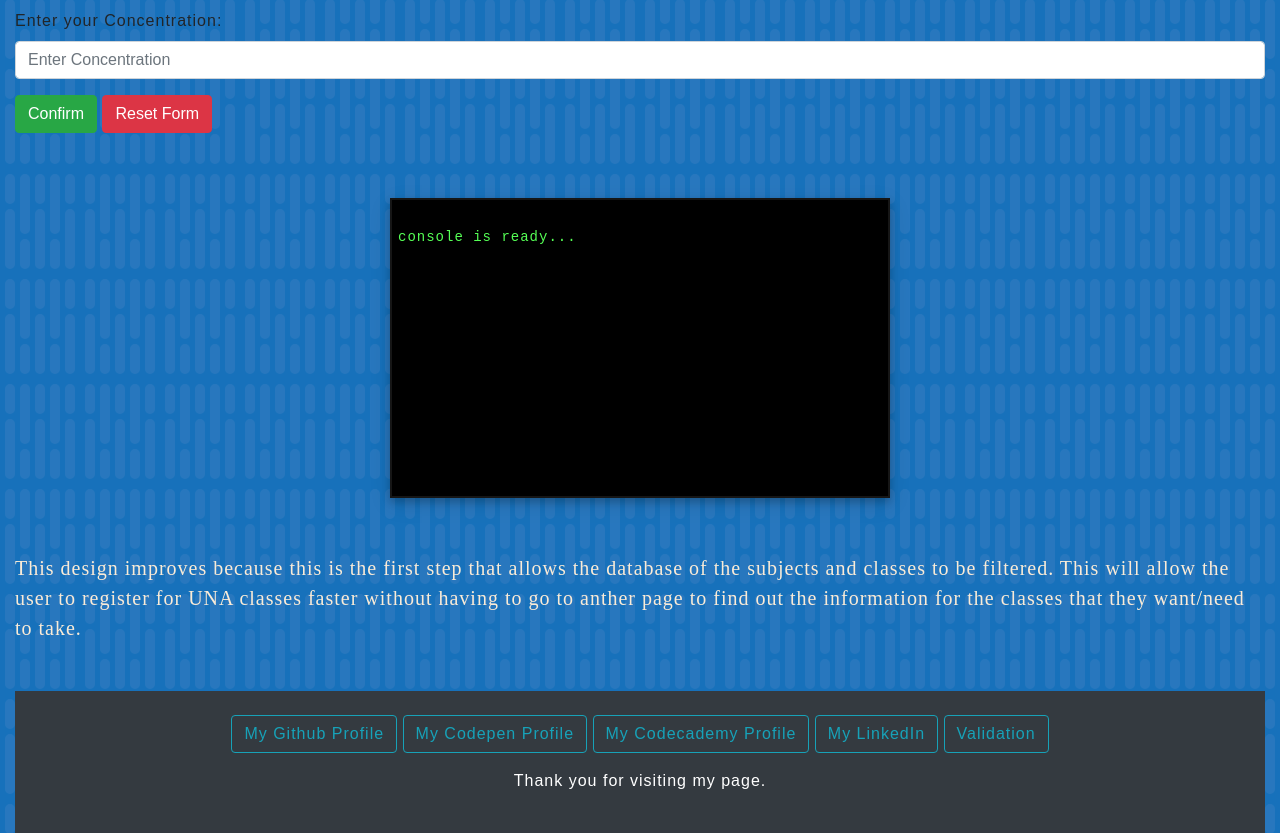
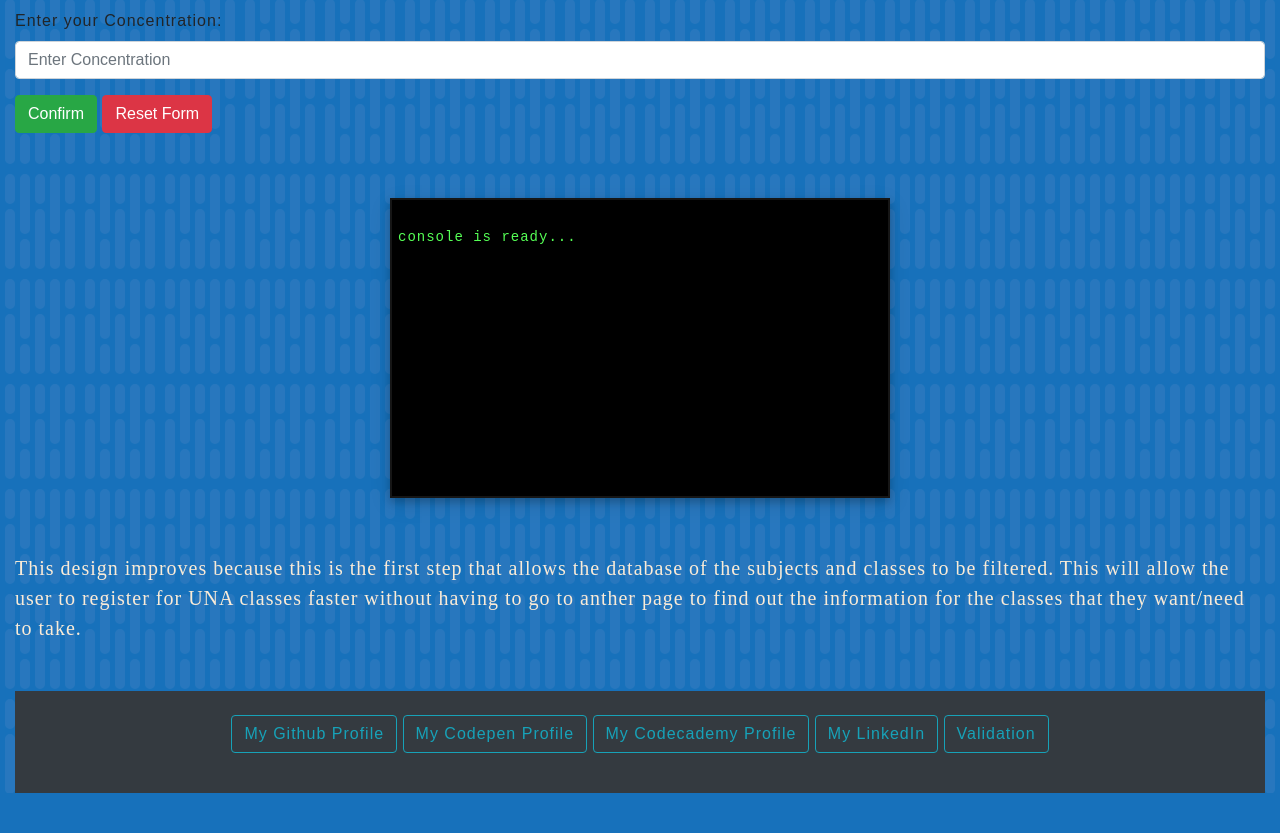
Before and after one commit to cnorwood10/cautious-train-julietCIS330, a plain HTML site: page pages/uxgood.html in a window 1280 px wide. Shown: the part 461-1294 px from the top of the page. After the commit the page ends 1254 px from the top, so only its background shows below. Drawn offline with nearby package versions, Linux system fonts and the light colour scheme.

Commit message:
Add files via upload

```diff
--- a/pages/uxgood.html
+++ b/pages/uxgood.html
@@ -84,7 +84,6 @@
       <a href="https://www.linkedin.com/in/colby-norwood-a66224287" class="btn btn-outline-info" target="linkedin">My LinkedIn</a>
       <a href="https://validator.w3.org/nu/?doc=https%3A%2F%2Fcnorwood10.github.io%2Fcautious-train-julietCIS376%2F" class="btn btn-outline-info" target="validation">Validation</a>
     </p>
-    <p>Thank you for visiting my page.</p>
   </footer>
 
 
```
